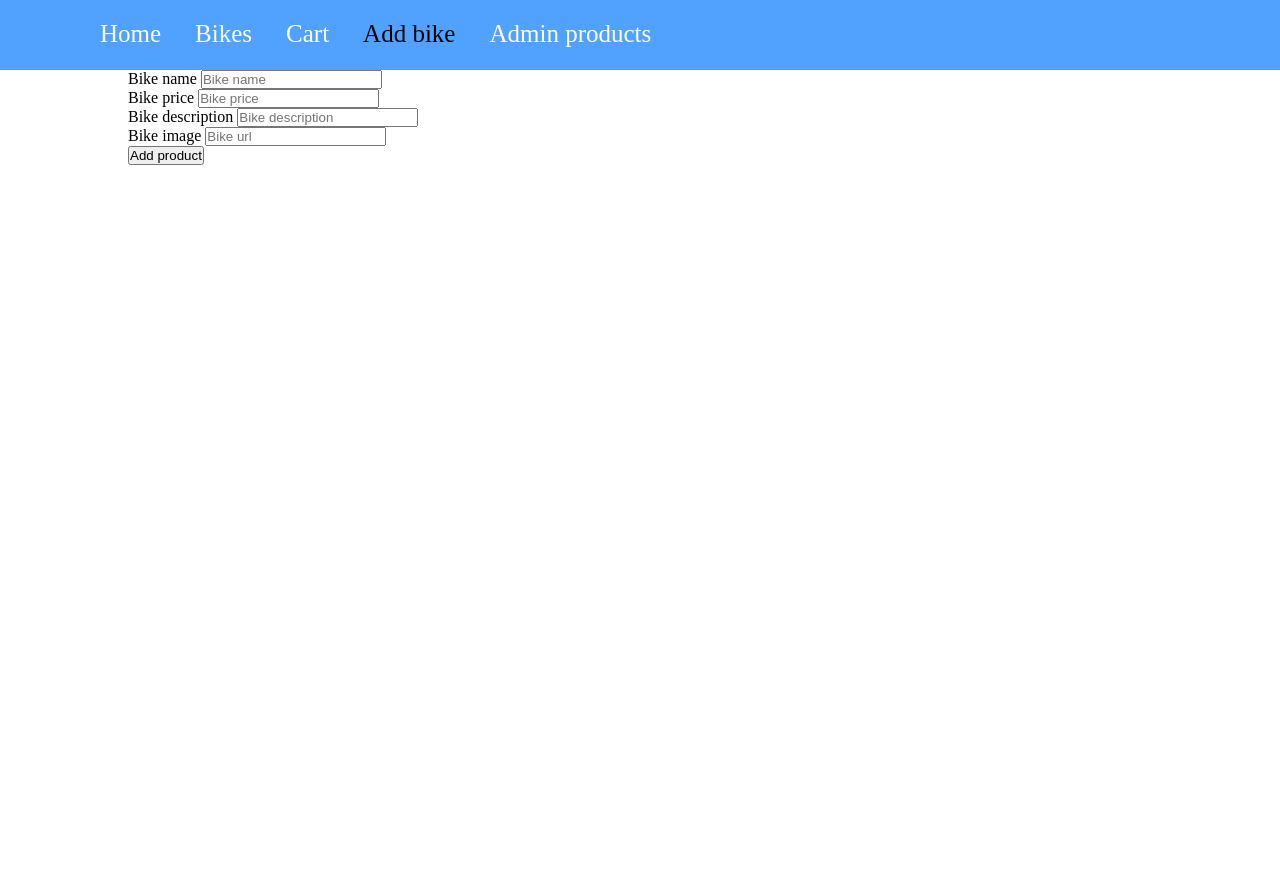
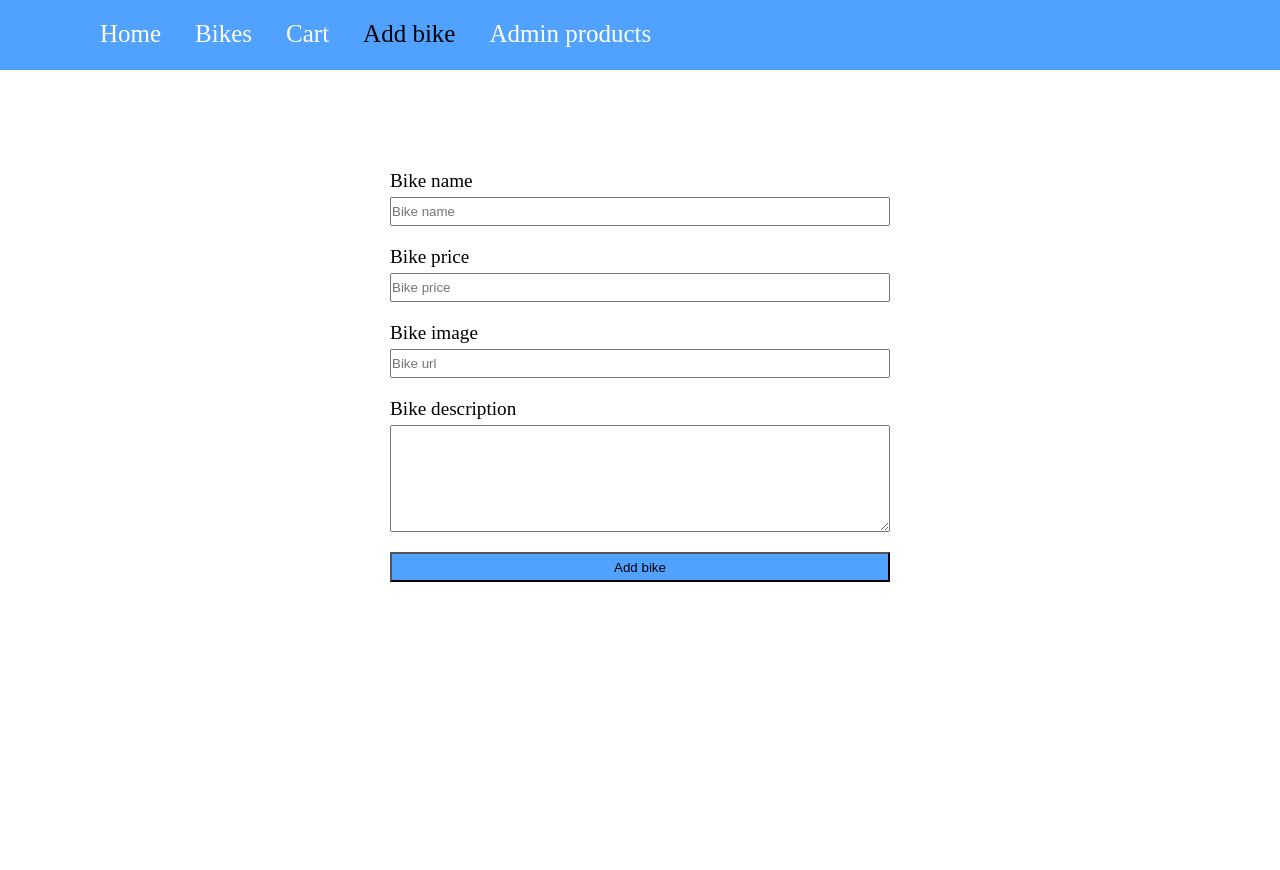
Before and after one commit to mariusailisoaie/bike-shop-mvc, a Node server app: page /admin/add-bike in a window 1280 px wide. Run offline with Node 20, Linux system fonts and the light colour scheme.

Commit message:
Make admin form better and add styling

```diff
--- a/public/css/main.css
+++ b/public/css/main.css
@@ -41,6 +41,39 @@
   flex-flow: row wrap;
 }
 
+.container form {
+  width: 500px;
+  margin: 0 auto;
+  margin-top: 100px;
+  display: flex;
+  flex-direction: column;
+}
+
+.container form div {
+  margin-bottom: 20px;
+  display: flex;
+  flex-direction: column;
+}
+
+.container form div input {
+  height: 25px;
+}
+
+.container form div label {
+  font-size: 120%;
+  margin-bottom: 5px;
+}
+
+.container form button {
+  height: 30px;
+  background-color: #51a2ff;
+}
+
+.container form button:hover {
+  height: 30px;
+  background-color: #0077ff;
+}
+
 .bike-container {
   margin-top: 100px;
   text-align: center;
--- a/views/admin/add-bike.ejs
+++ b/views/admin/add-bike.ejs
@@ -11,25 +11,25 @@
 
       <div>
         <label for="bikeName">Bike name</label>
-        <input type="text" name="bikeName" placeholder="Bike name">
+        <input type="text" name="bikeName" placeholder="Bike name" required>
       </div>
 
       <div>
         <label for="bikePrice">Bike price</label>
-        <input type="text" name="bikePrice" placeholder="Bike price">
+        <input type="number" name="bikePrice" placeholder="Bike price" step="0.01" required>
+      </div>
+
+      <div>
+          <label for="bikeUrl">Bike image</label>
+          <input type="text" name="bikeUrl" placeholder="Bike url" required>
       </div>
 
       <div>
         <label for="bikeDescription">Bike description</label>
-        <input type="text" name="bikeDescription" placeholder="Bike description">
+        <textarea name="bikeDescription" id="bikeDescription" cols="30" rows="7" required></textarea>
       </div>
 
-      <div>
-          <label for="bikeUrl">Bike image</label>
-          <input type="text" name="bikeUrl" placeholder="Bike url">
-      </div>
-
-      <button type="submit">Add product</button>
+      <button type="submit">Add bike</button>
     </form>
   </div>
 
```
